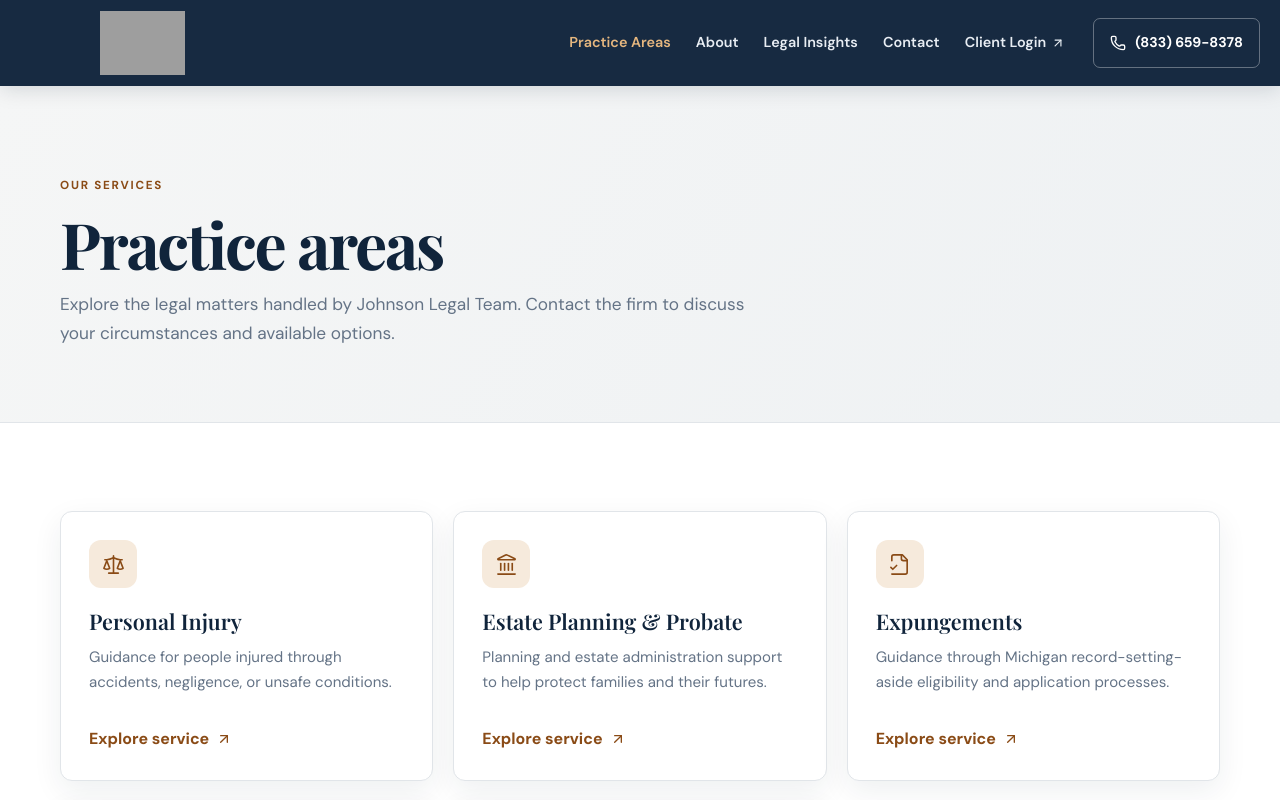
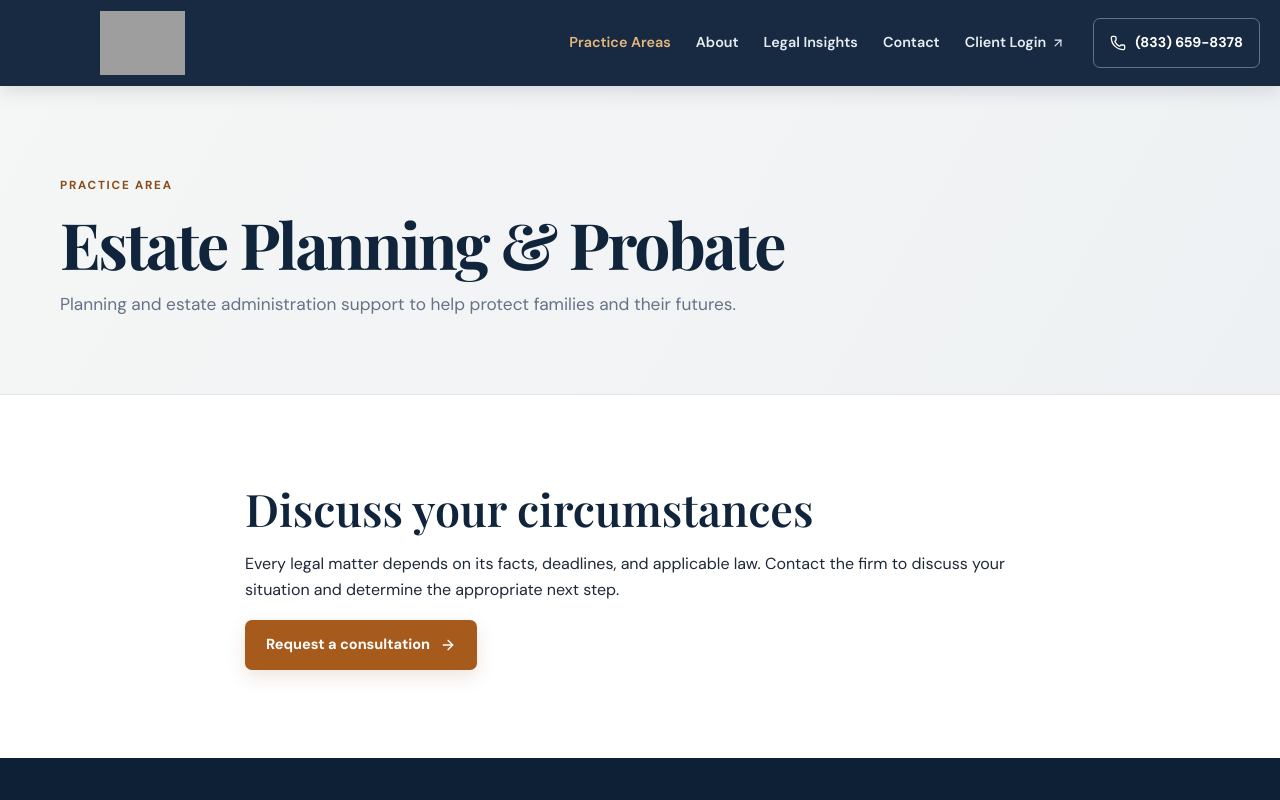
Before and after one commit to mtecfix/johnson-legal-team, a React (Vite) app in the folder react-app/: page /#/practice-areas/estate-planning-probate in a window 1280 px wide. Shown: the top 800 px of the page. Built offline with nearby package versions, Linux system fonts and the light colour scheme; grey boxes are pictures that could not be loaded.

Commit message:
feat(react-preview): add practice area detail routes

```diff
--- a/react-app/src/pages/PracticeAreas.jsx
+++ b/react-app/src/pages/PracticeAreas.jsx
@@ -1,4 +1,5 @@
 import { useState } from 'react';
+import { useParams } from 'react-router-dom';
 import { ArrowRight, ChevronDown } from 'lucide-react';
 import { PageIntro } from '../components/Layout.jsx';
 import { Button } from '../components/Button.jsx';
@@ -6,7 +7,10 @@ import { PracticeCard } from '../components/Cards.jsx';
 import { practiceAreas } from '../data/site.js';
 
 export default function PracticeAreas() {
+  const { slug } = useParams();
+  const selected = practiceAreas.find(item => item.slug === slug);
   const [expanded, setExpanded] = useState('');
+  if (slug) return <><PageIntro eyebrow="Practice area" title={selected?.title || 'Service information'} text={selected?.description || 'Contact Johnson Legal Team to discuss whether the firm can assist with your matter.'}/><section className="section container narrow"><h2>Discuss your circumstances</h2><p>Every legal matter depends on its facts, deadlines, and applicable law. Contact the firm to discuss your situation and determine the appropriate next step.</p><Button to="/contact">Request a consultation <ArrowRight size={16}/></Button></section></>;
   return <><PageIntro eyebrow="Our services" title="Practice areas" text="Explore the legal matters handled by Johnson Legal Team. Contact the firm to discuss your circumstances and available options."/>
     <section className="section container"><div className="practice-grid">{practiceAreas.map(item => <PracticeCard key={item.slug} item={item}/>)}</div></section>
     <section className="section section--soft"><div className="container narrow"><span className="eyebrow">Frequently asked questions</span><h2>Starting with the right questions.</h2>
```
